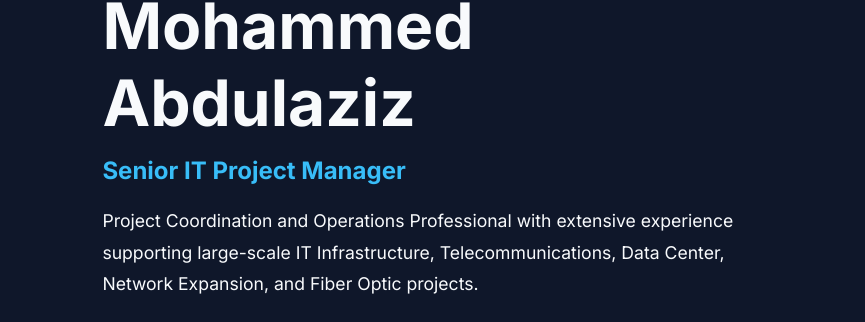
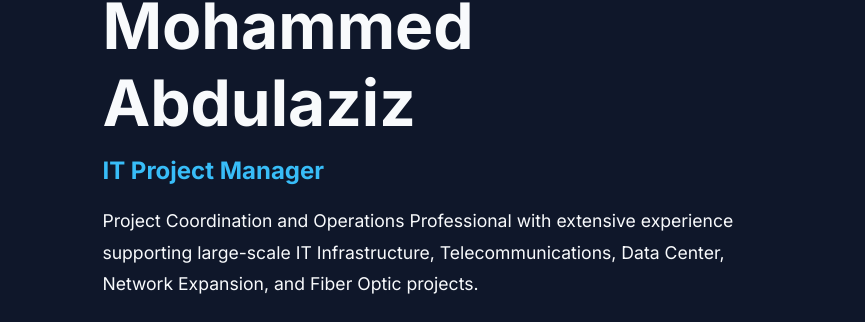
Before and after one commit to Makfnr2/mohammed-abdulaziz-portfolio, a plain HTML site: page index.html in a window 1280 px wide. Shown: the part 240-562 px from the top of the page, 0-865 px from the left. Drawn offline with Linux system fonts and the light colour scheme.

Commit message:
Update job title from 'Senior IT Project Manager' to 'IT Project Manager'

```diff
--- a/index.html
+++ b/index.html
@@ -178,7 +178,7 @@
 
         <h1>Mohammed Abdulaziz</h1>
 
-        <h2>Senior IT Project Manager</h2>
+        <h2>IT Project Manager</h2>
 
         <p>
             Project Coordination and Operations Professional with extensive experience supporting large-scale IT Infrastructure, Telecommunications, Data Center, Network Expansion, and Fiber Optic projects.
```
